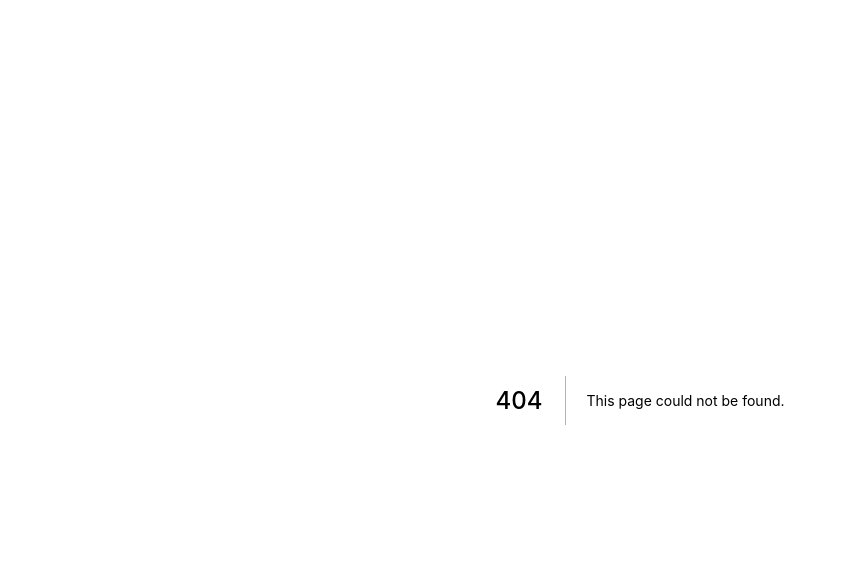
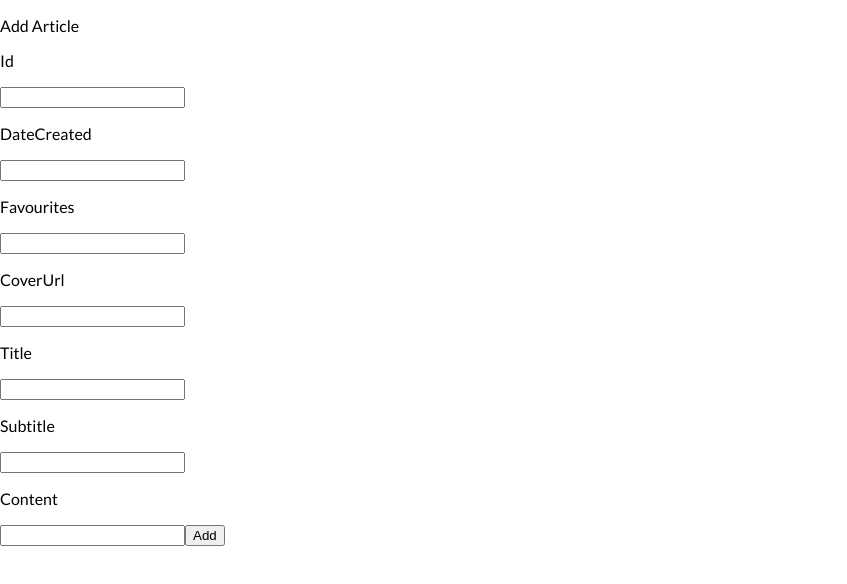
Before and after one commit to Priyanka-Sachan/next-x-feed, a Next.js app: page /new in a window 1280 px wide. Before the commit this address had no page. Shown: the top 584 px of the page, without its empty margins (0-847 px from the left). Built offline with nearby package versions, Linux system fonts and the light colour scheme.

Commit message:
Add basic pages

```diff
--- /dev/null
+++ b/components/NewArticle.js
@@ -0,0 +1,21 @@
+export default function NewArticle() {
+  return (
+    <div>
+      <p>Id</p>
+      <input type="text" name="id"></input>
+      <p>DateCreated</p>
+      <input type="text" name="dateCreated"></input>
+      <p>Favourites</p>
+      <input type="text" name="numFavourites"></input>
+      <p>CoverUrl</p>
+      <input type="text" name="coverUrl"></input>
+      <p>Title</p>
+      <input type="text" name="title"></input>
+      <p>Subtitle</p>
+      <input type="text" name="subtitle"></input>
+      <p>Content</p>
+      <input type="text" name="content"></input>
+      <button>Add</button>
+    </div>
+  )
+}
--- /dev/null
+++ b/pages/new.js
@@ -0,0 +1,16 @@
+import Head from 'next/head'
+import NewArticle from '../components/NewArticle'
+
+export default function NewArticlePage() {
+  return (
+    <div>
+      <Head>
+        <title>NextX | Add</title>
+        <meta name="description" content="Add article" />
+        <link rel="icon" href="/favicon.ico" />
+      </Head>
+      <p>Add Article</p>
+      <NewArticle />
+    </div>
+  )
+}
--- a/styles/globals.css
+++ b/styles/globals.css
@@ -1,9 +1,10 @@
+@import url('https://fonts.googleapis.com/css2?family=Lato&display=swap');
+
 html,
 body {
   padding: 0;
   margin: 0;
-  font-family: -apple-system, BlinkMacSystemFont, Segoe UI, Roboto, Oxygen,
-    Ubuntu, Cantarell, Fira Sans, Droid Sans, Helvetica Neue, sans-serif;
+  font-family: 'Lato', sans-serif;
 }
 
 a {
```
Also changed, not shown: components/AllArticles.js (added, +13 -0 lines), components/Article.js (added, +14 -0 lines), components/ArticleCard.js (added, +14 -0 lines), pages/articles/[id].js (added, +17 -0 lines), pages/index.js (+21 -0 lines), 2 other files (tests, documents, lock files or other folders).
